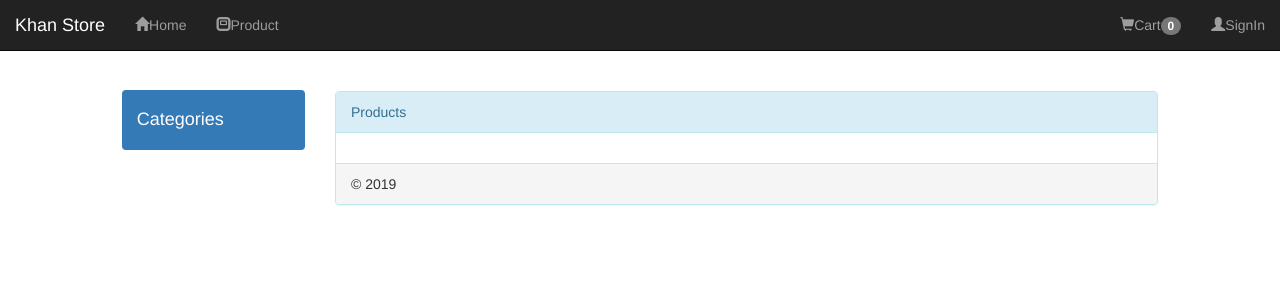
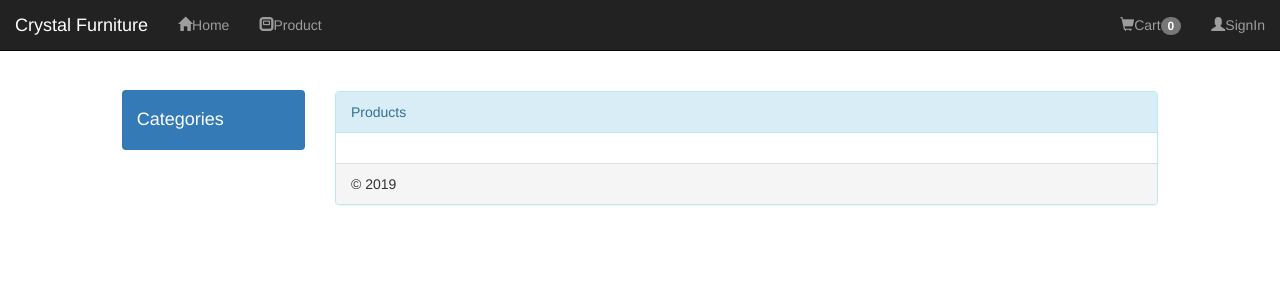
Before and after one commit to hth-developers/Final_year, a PHP site: page /project1/ in a window 1280 px wide. Shown: the top 300 px of the page. Run offline with PHP 8.4, Linux system fonts and the light colour scheme; data that the repository does not hold is empty.

Commit message:
added Crystaal

```diff
--- a/cart.php
+++ b/cart.php
@@ -6,7 +6,7 @@
 <html>
 	<head>
 		<meta charset="UTF-8">
-		<title>Khan Store</title>
+		<title>Crystal Furniture</title>
 		<link rel="stylesheet" href="css/bootstrap.min.css"/>
 		<script src="js/jquery2.js"></script>
 		<script src="js/bootstrap.min.js"></script>
@@ -26,7 +26,7 @@
 					<span class="icon-bar"></span>
 					<span class="icon-bar"></span>
 				</button>
-				<a href="#" class="navbar-brand">Khan Store</a>
+				<a href="#" class="navbar-brand">Crystal Furniture</a>
 			</div>
 		<div class="collapse navbar-collapse" id="collapse">
 			<ul class="nav navbar-nav">
--- a/customer_order.php
+++ b/customer_order.php
@@ -9,7 +9,7 @@ if(!isset($_SESSION["uid"])){
 <html>
 	<head>
 		<meta charset="UTF-8">
-		<title>Khan Store</title>
+		<title>Crystal Furniture</title>
 		<link rel="stylesheet" href="css/bootstrap.min.css"/>
 		<script src="js/jquery2.js"></script>
 		<script src="js/bootstrap.min.js"></script>
@@ -22,7 +22,7 @@ if(!isset($_SESSION["uid"])){
 	<div class="navbar navbar-inverse navbar-fixed-top">
 		<div class="container-fluid">
 			<div class="navbar-header">
-				<a href="#" class="navbar-brand">Khan Store</a>
+				<a href="#" class="navbar-brand">Crystal Furniture</a>
 			</div>
 			<ul class="nav navbar-nav">
 				<li><a href="index.php"><span class="glyphicon glyphicon-home"></span>Home</a></li>
--- a/customer_registration.php
+++ b/customer_registration.php
@@ -7,7 +7,7 @@ if (isset($_GET["register"])) {
 <html>
 	<head>
 		<meta charset="UTF-8">
-		<title>Khan Store</title>
+		<title>Crystal Furniture</title>
 		<link rel="stylesheet" href="css/bootstrap.min.css"/>
 		<script src="js/jquery2.js"></script>
 		<script src="js/bootstrap.min.js"></script>
@@ -21,7 +21,7 @@ if (isset($_GET["register"])) {
 	<div class="navbar navbar-inverse navbar-fixed-top">
 		<div class="container-fluid">
 			<div class="navbar-header">
-				<a href="#" class="navbar-brand">Khan Store</a>
+				<a href="#" class="navbar-brand">Crystal Furniture</a>
 			</div>
 			<ul class="nav navbar-nav">
 				<li><a href="index.php"><span class="glyphicon glyphicon-home"></span>Home</a></li>
--- a/index.php
+++ b/index.php
@@ -9,7 +9,7 @@ if(isset($_SESSION["uid"])){
 <html>
 	<head>
 		<meta charset="UTF-8">
-		<title>Khan Store</title>
+		<title>Crystal Furniture</title>
 		<link rel="stylesheet" href="css/bootstrap.min.css"/>
 		<script src="js/jquery2.js"></script>
 		<script src="js/bootstrap.min.js"></script>
@@ -30,7 +30,7 @@ if(isset($_SESSION["uid"])){
 					<span class="icon-bar"></span>
 					<span class="icon-bar"></span>
 				</button>
-				<a href="#" class="navbar-brand">Khan Store</a>
+				<a href="#" class="navbar-brand">Crystal Furniture</a>
 			</div>
 		<div class="collapse navbar-collapse" id="collapse">
 			<ul class="nav navbar-nav">
--- a/login_form.php
+++ b/login_form.php
@@ -19,7 +19,7 @@ if (isset($_POST["login_user_with_product"])) {
 <html>
 	<head>
 		<meta charset="UTF-8">
-		<title>Khan Store</title>
+		<title>Crystal Furniture</title>
 		<link rel="stylesheet" href="css/bootstrap.min.css"/>
 		<script src="js/jquery2.js"></script>
 		<script src="js/bootstrap.min.js"></script>
@@ -33,7 +33,7 @@ if (isset($_POST["login_user_with_product"])) {
 	<div class="navbar navbar-inverse navbar-fixed-top">
 		<div class="container-fluid">
 			<div class="navbar-header">
-				<a href="#" class="navbar-brand">Khan Store</a>
+				<a href="#" class="navbar-brand">Crystal Furniture</a>
 			</div>
 			<ul class="nav navbar-nav">
 				<li><a href="index.php"><span class="glyphicon glyphicon-home"></span>Home</a></li>
--- a/payment_success.php
+++ b/payment_success.php
@@ -40,7 +40,7 @@ if (isset($_GET["st"])) {
 					<html>
 						<head>
 							<meta charset="UTF-8">
-							<title>Khan Store</title>
+							<title>Crystal Furniture</title>
 							<link rel="stylesheet" href="css/bootstrap.min.css"/>
 							<script src="js/jquery2.js"></script>
 							<script src="js/bootstrap.min.js"></script>
@@ -53,7 +53,7 @@ if (isset($_GET["st"])) {
 						<div class="navbar navbar-inverse navbar-fixed-top">
 							<div class="container-fluid">
 								<div class="navbar-header">
-									<a href="#" class="navbar-brand">Khan Store</a>
+									<a href="#" class="navbar-brand">Crystal Furniture</a>
 								</div>
 								<ul class="nav navbar-nav">
 									<li><a href="index.php"><span class="glyphicon glyphicon-home"></span>Home</a></li>
--- a/profile.php
+++ b/profile.php
@@ -9,7 +9,7 @@ if(!isset($_SESSION["uid"])){
 <html>
 	<head>
 		<meta charset="UTF-8">
-		<title>Khan Store</title>
+		<title>Crystal Furniture</title>
 		<link rel="stylesheet" href="css/bootstrap.min.css"/>
 		<script src="js/jquery2.js"></script>
 		<script src="js/bootstrap.min.js"></script>
@@ -31,7 +31,7 @@ if(!isset($_SESSION["uid"])){
 					<span class="icon-bar"></span>
 					<span class="icon-bar"></span>
 				</button>
-				<a href="#" class="navbar-brand">Khan Store</a>
+				<a href="#" class="navbar-brand">Crystal Furniture</a>
 			</div>
 		<div class="collapse navbar-collapse" id="collapse">
 			<ul class="nav navbar-nav">
```
